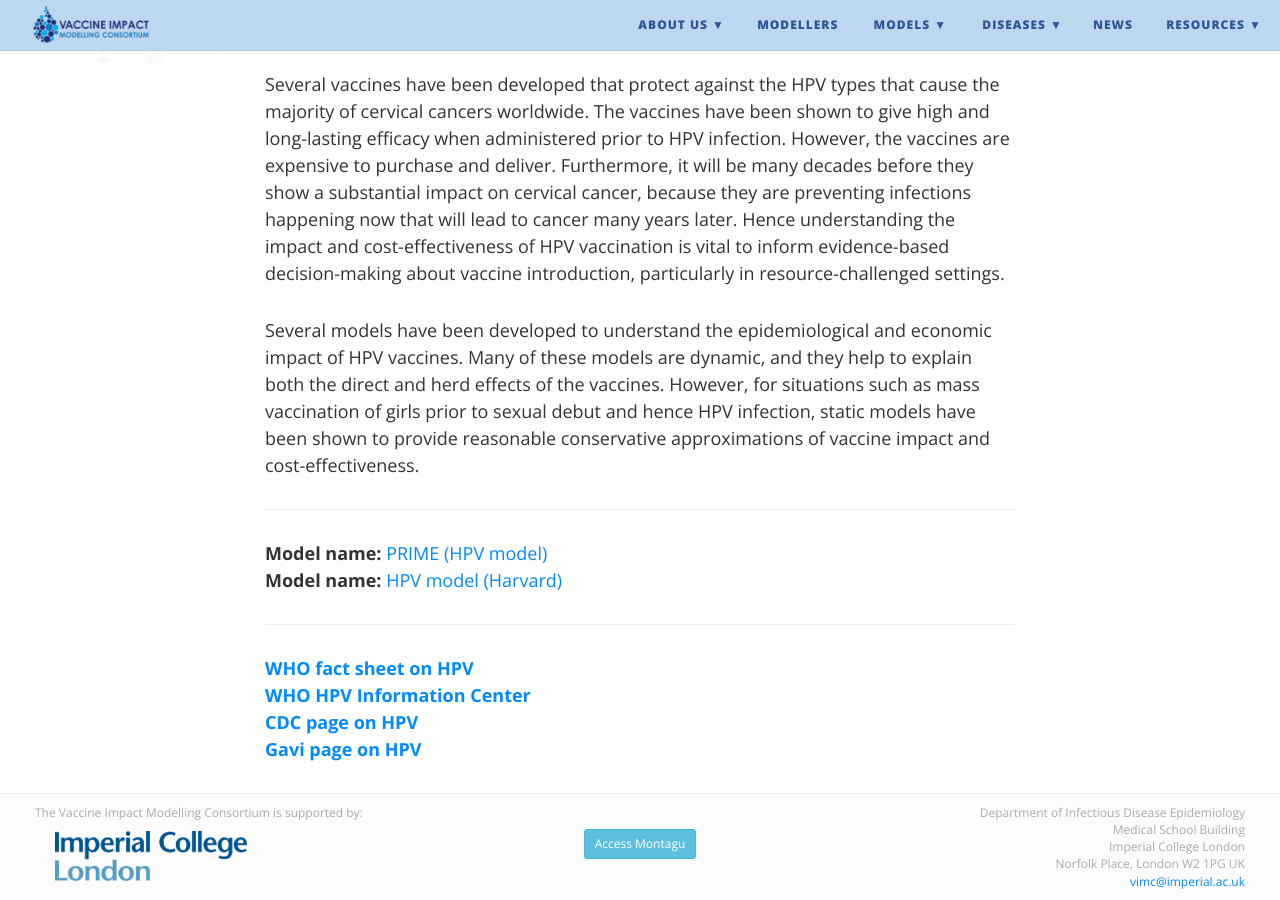
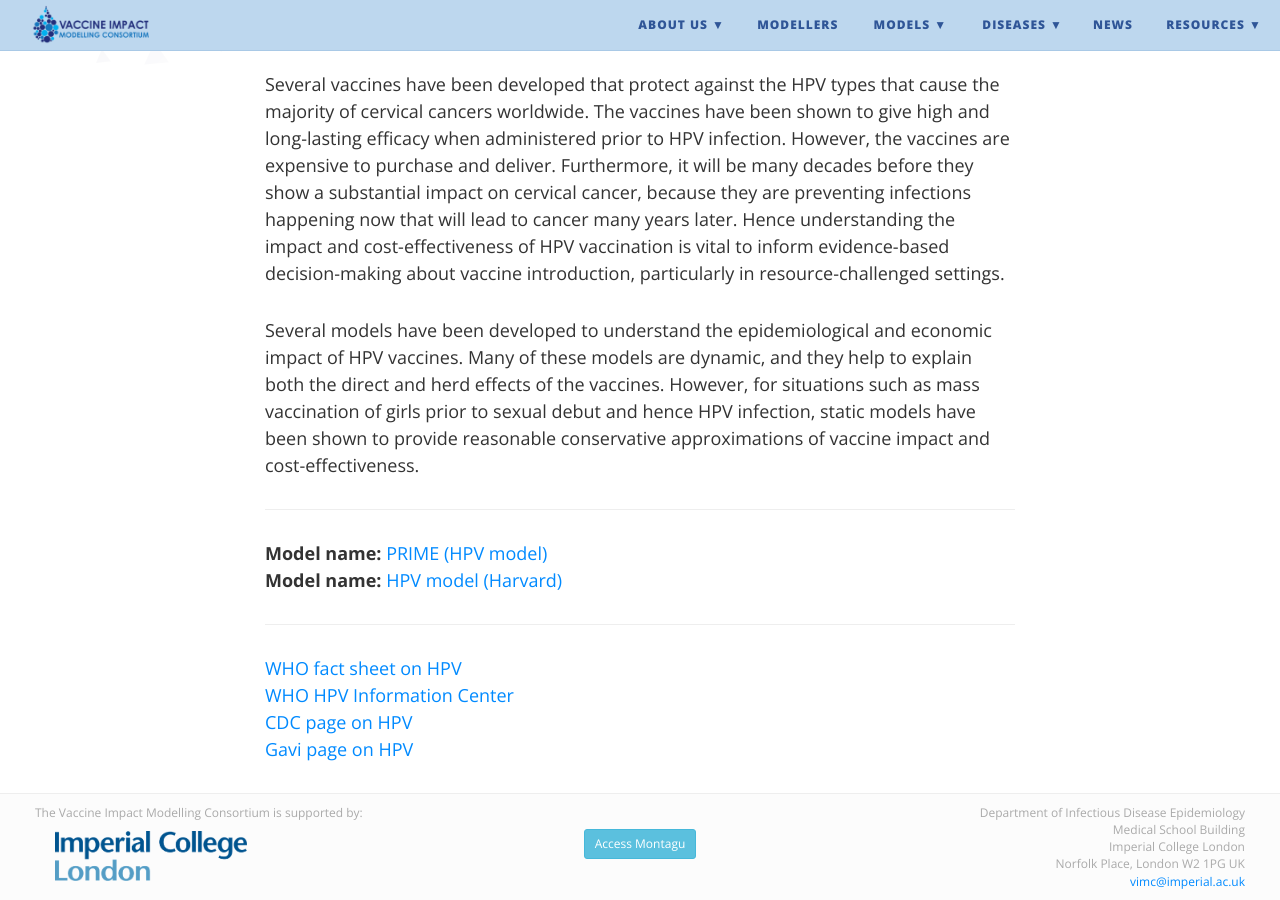
Before and after one commit to vimchub/vaccineimpact, a Jekyll site: the page built from diseases/hpv.md, in a window 1280 px wide and 900 px high, scrolled down 602 px. Built offline with Jekyll 4.4.1, drawn with Linux system fonts in a browser that asks for light colours; nearby versions of some CDN libraries.

Commit message:
Update hpv.md

```diff
--- a/diseases/hpv.md
+++ b/diseases/hpv.md
@@ -15,7 +15,7 @@
 
 ---
 
-**[WHO fact sheet on HPV](http://www.who.int/immunization/topics/hpv/en/)**
-**[WHO HPV Information Center](http://www.hpvcentre.net/)**
-**[CDC page on HPV](https://www.cdc.gov/hpv/index.html)**
-**[Gavi page on HPV](http://www.gavi.org/support/nvs/human-papillomavirus/)**
+[WHO fact sheet on HPV](http://www.who.int/immunization/topics/hpv/en/)
+[WHO HPV Information Center](http://www.hpvcentre.net/)
+[CDC page on HPV](https://www.cdc.gov/hpv/index.html)
+[Gavi page on HPV](http://www.gavi.org/support/nvs/human-papillomavirus/)
```
